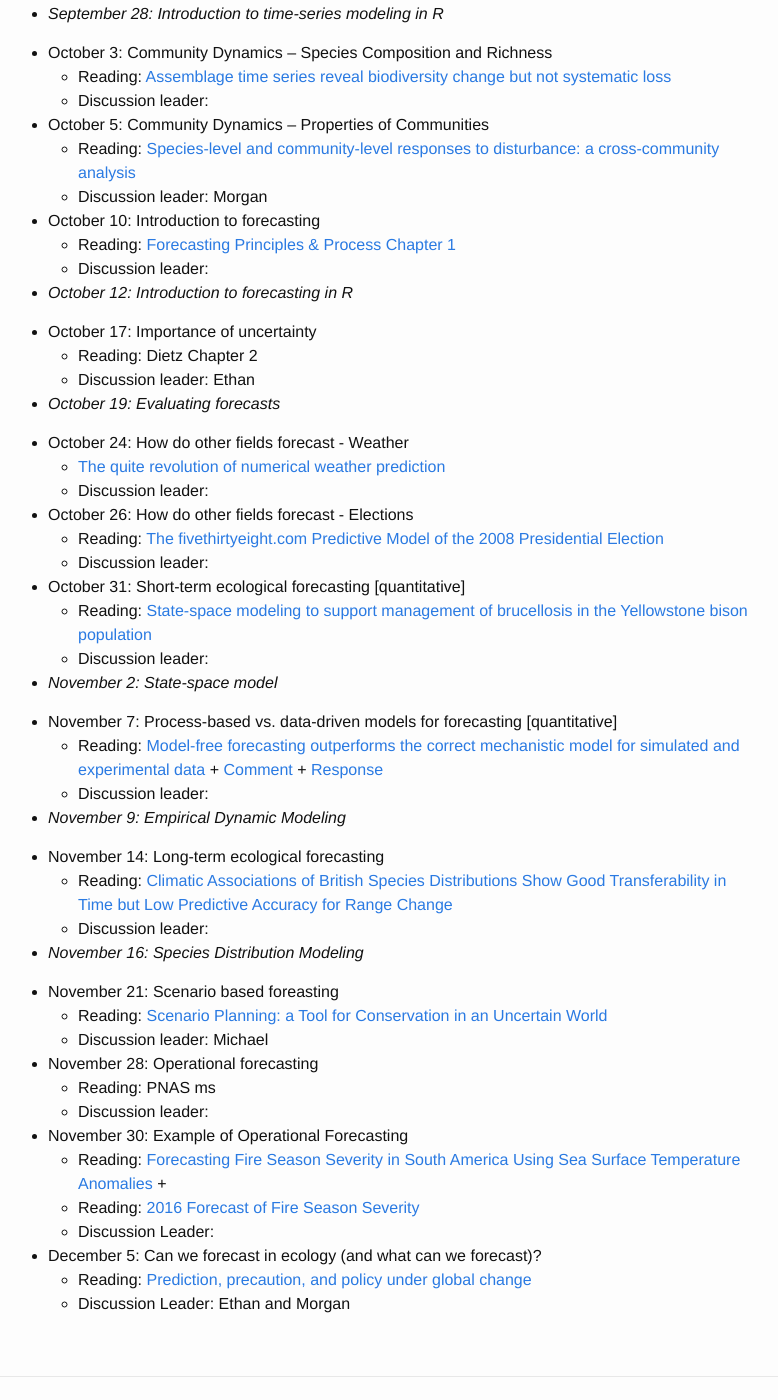
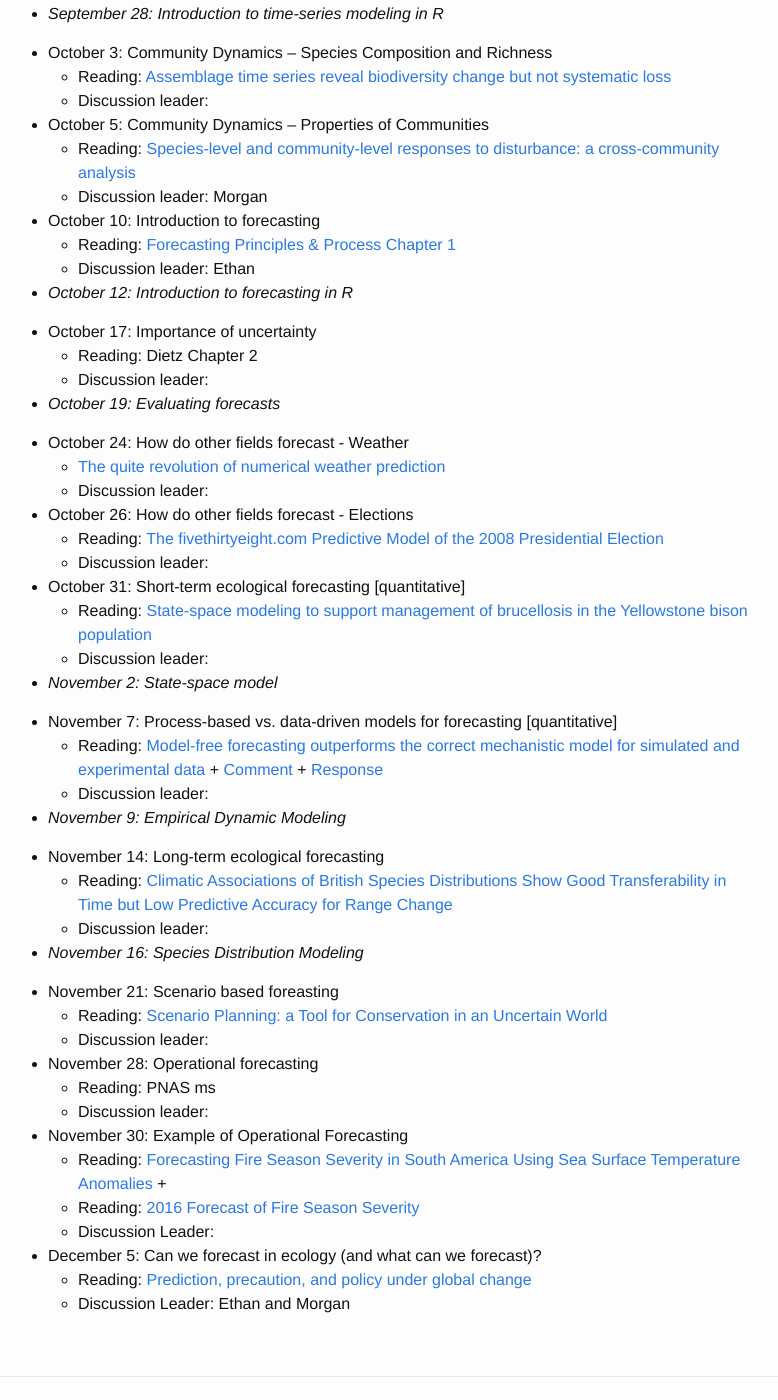
Before and after one commit to weecology/forecasting-dynamics-course, a Jekyll site: the page built from schedule.md, in a window 1280 px wide and 1400 px high, scrolled down 1246 px. Shown: the whole window, without its empty margins (252-1030 px from the left). Built offline with Jekyll 4.4.1, drawn with Linux system fonts in a browser that asks for light colours.

Commit message:
Update schedule.md

```diff
--- a/schedule.md
+++ b/schedule.md
@@ -62,13 +62,13 @@ Activity days when laptops are required are noted in italics. Discussion leaders
 
 * October 10: Introduction to forecasting
     * Reading: [Forecasting Principles & Process Chapter 1](https://www.otexts.org/fpp/1)
-    * Discussion leader:
+    * Discussion leader: Ethan
 
 * *October 12: Introduction to forecasting in R*
 
 * October 17: Importance of uncertainty
     * Reading: Dietz Chapter 2
-    * Discussion leader: Ethan
+    * Discussion leader:
 
 * *October 19: Evaluating forecasts*
 
@@ -103,7 +103,7 @@ Activity days when laptops are required are noted in italics. Discussion leaders
 
 * November 21: Scenario based foreasting
     * Reading: [Scenario Planning: a Tool for Conservation in an Uncertain World](https://doi.org/10.1046/j.1523-1739.2003.01491.x)
-    * Discussion leader: Michael
+    * Discussion leader:
 
 * November 28: Operational forecasting
     * Reading: PNAS ms
```
